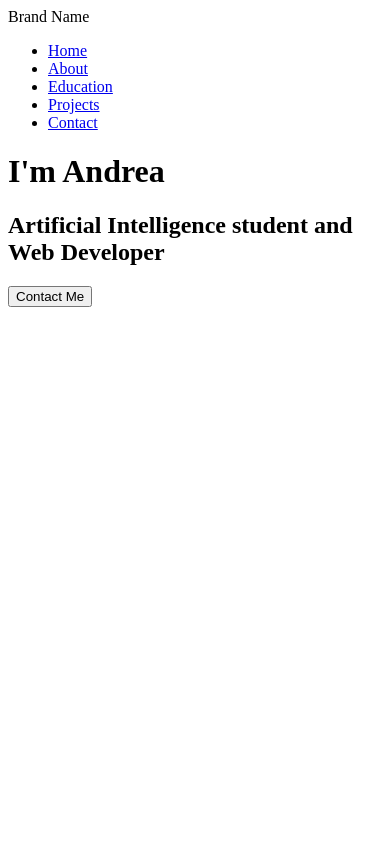
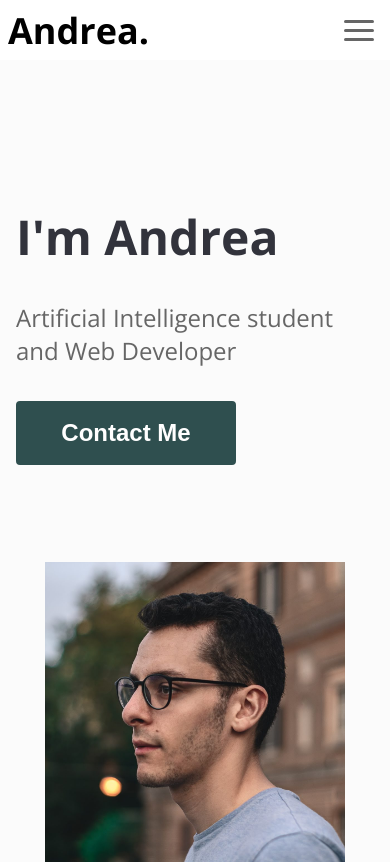
Before and after one commit to Andrea-Apicella/portfolio_developer, a plain HTML site: page dist/index.html in a window 390 px wide. Drawn offline with nearby package versions, Linux system fonts and the light colour scheme.

Commit message:
navbar styling: navlinks underline bar with animation, active class js function

```diff
--- /dev/null
+++ b/_landing.page.scss
@@ -0,0 +1,54 @@
+#landing-page {
+	background-color: $background-light-color;
+	height: 95vh;
+	display: flex;
+	flex-direction: column;
+	justify-content: space-between;
+
+	#main-text-wrapper {
+		margin: 9rem 0 0 1rem;
+		width: 360px;
+
+		h1 {
+			color: $dark-text-color;
+			font-size: 3rem;
+		}
+
+		h2 {
+			font-weight: 400;
+			color: $light-text-color;
+			font-size: 1.5rem;
+			margin: 2rem 0 2.1rem 0;
+		}
+
+		button {
+			border: solid 2px darkslategray;
+			border-radius: 4px;
+			width: 220px;
+			padding: 16px 0;
+			font-size: 1.5rem;
+			font-weight: 600;
+			cursor: pointer;
+			background-color: darkslategray;
+			color: white;
+			transition: background-color, color 0.1s ease-in;
+
+			&:hover {
+				background: none;
+				transition-property: background, color;
+				transition: 0.1s ease-in;
+				color: darkslategray;
+			}
+		}
+	}
+}
+
+#profile-picture {
+	-ms-flex-item-align: center;
+	-ms-grid-row-align: center;
+	align-self: center;
+	width: 300px;
+	height: 300px;
+	background: url('images/profile/profile-picture.jpg') no-repeat center center;
+	background-size: contain;
+}
--- /dev/null
+++ b/_navbar.scss
@@ -0,0 +1,130 @@
+.navbar {
+	display: flex;
+	justify-content: space-between;
+	align-items: center;
+	height: 60px;
+	color: black;
+
+	.brand-title {
+		font-size: 1.5rem;
+		margin: 0.5rem;
+	}
+
+	.navbar-links {
+		ul {
+			display: flex;
+			font-weight: 600;
+
+			li {
+				list-style: none;
+
+				a {
+					position: relative;
+					text-decoration: none;
+					color: $dark-text-color;
+					padding: 1rem;
+					display: block;
+
+					&:hover {
+						color: $primary-accent-color;
+					}
+
+					&:after {
+						display: block;
+						content: '';
+						width: 0px;
+						height: 2px;
+						border-radius: 3px;
+						background: $primary-accent-color;
+						position: absolute;
+						bottom: -1;
+						left: 17px;
+						transition: width 0.3s ease-in-out;
+					}
+
+					&:hover:after {
+						width: 35px;
+						transition: width 0.3s ease-in-out;
+          }
+
+          &.active:after{
+            width: 35px;
+          }
+				}
+			}
+		}
+	}
+	#toggle-button {
+		display: none;
+		position: absolute;
+		top: 20px;
+		right: 1rem;
+		flex-direction: column;
+		justify-content: space-between;
+		align-items: center;
+		width: 30px;
+		height: 21px;
+
+		&:hover .bar {
+      background-color: $primary-accent-color;
+      transition:background-color 0.3s ease;
+		}
+
+		.bar {
+			position: relative;
+			height: 3px;
+			width: 100%;
+			border-radius: 10px;
+      background-color: $light-text-color;
+      transition:background-color 0.3s ease;
+		}
+	}
+}
+
+//NAVBAR MEDIA QUERIES
+@media (max-width: 768px) {
+	.navbar {
+		flex-direction: column;
+		align-items: flex-start;
+		justify-content: center;
+
+		.navbar-links {
+			background-color: white;
+			display: -webkit-box;
+			display: -ms-flexbox;
+			display: flex;
+			/* visibility: hidden; */
+			position: absolute;
+			top: 50px;
+			width: 100%;
+			max-height: 0px;
+			-webkit-transition: max-height 0.5s;
+			transition: max-height 0.5s;
+			z-index: 1;
+			overflow-y: hidden;
+
+			&.active {
+				max-height: 1000px;
+				/* visibility: visible; */
+				-webkit-transition: max-height 0.7s;
+				transition: max-height 0.7s;
+			}
+
+			ul {
+				-webkit-box-orient: vertical;
+				-webkit-box-direction: normal;
+				-ms-flex-direction: column;
+				flex-direction: column;
+				width: 100%;
+
+				li {
+					margin-left: 1rem;
+				}
+			}
+		}
+
+		#toggle-button {
+			display: flex;
+		}
+	}
+}
--- /dev/null
+++ b/_variables.scss
@@ -0,0 +1,4 @@
+$light-text-color: #666;
+$dark-text-color: #32333c;
+$background-light-color: #fbfbfb;
+$primary-accent-color: darkseagreen;
--- a/dist/index.html
+++ b/dist/index.html
@@ -9,23 +9,20 @@
 	<body>
 		<header>
 			<nav class="navbar">
-				<div class="brand-title">Brand Name</div>
-				<a href="#" id="toggle-button-container">
+				<div class="brand-title"><h1>Andrea.</h1></div>
+				<a href="#" id="toggle-button">
 					<span class="bar"></span>
 					<span class="bar"></span>
 					<span class="bar"></span>
 				</a>
 				<div class="navbar-links">
 					<ul>
-						<li class="nav-item"><a href="#" class="nav-link">Home</a></li>
+						<li class="nav-item"><a href="#" class="nav-link active">Home</a></li>
 						<li class="nav-item"><a href="#" class="nav-link">About</a></li>
 						<li class="nav-item"><a href="#" class="nav-link">Education</a></li>
 						<li class="nav-item"><a href="#" class="nav-link">Projects</a></li>
 						<li class="nav-item"><a href="#" class="nav-link">Contact</a></li>
 					</ul>
-				</div>
-				<div class="hamburger">
-					<box-icon name="menu"></box-icon>
 				</div>
 			</nav>
 		</header>
--- a/dist/main.js
+++ b/dist/main.js
@@ -1,7 +1,21 @@
-const toggleButton = document.querySelector('#toggle-button-container');
+const toggleButton = document.querySelector('#toggle-button');
 const navbarLinks = document.querySelector('.navbar-links');
+const navLinks = document.querySelectorAll('.nav-link');
 
 toggleButton.addEventListener('click', (e) => {
-  e.preventDefault;
+	e.preventDefault;
 	navbarLinks.classList.toggle('active');
 });
+
+
+// change active item on click: removes active class from items who have it and adds active class to the clicked item.
+navLinks.forEach((link) => {
+	link.addEventListener('click', () => {
+		navLinks.forEach((link) => {
+			if (link.classList.contains('active')) {
+				link.classList.remove('active');
+			}
+		});
+		link.classList.add('active');
+	});
+});
--- a/style.scss
+++ b/style.scss
@@ -0,0 +1,19 @@
+@import './variables';
+@import './navbar';
+@import './landing.page';
+
+@import url('https://fonts.googleapis.com/css2?family=Open+Sans:wght@300;400;600;700;800&display=swap');
+
+* {
+	-webkit-box-sizing: border-box;
+	box-sizing: border-box;
+	margin: 0;
+	padding: 0;
+}
+
+body {
+	font-family: 'Open Sans', sans-serif;
+	font-weight: 400;
+}
+
+/*# sourceMappingURL=style.css.map */
```
Also changed, not shown: dist/style.css, 1 other file.
